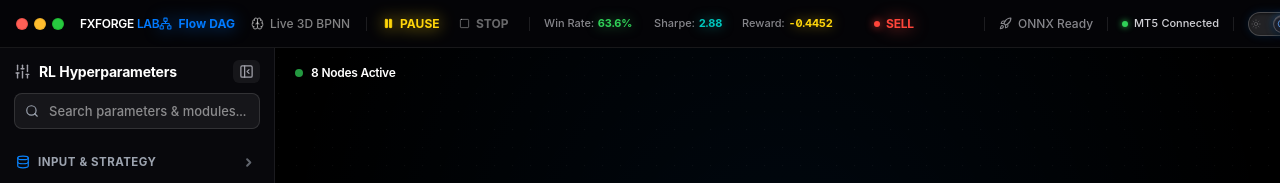
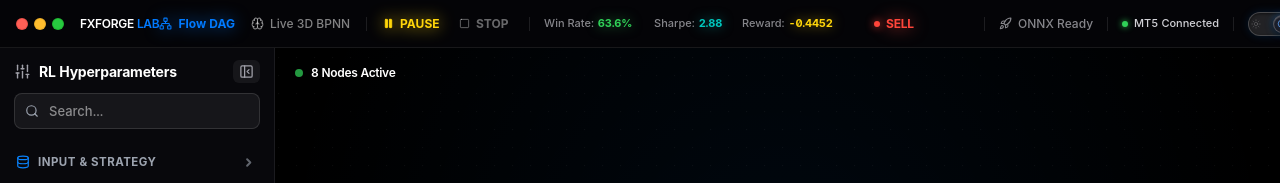
Before and after one commit to superman-owner/AI-RL-BPNN, a React (Vite) app: page / in a window 1280 px wide. Shown: the top 183 px of the page. Built offline with nearby package versions, Linux system fonts and the light colour scheme.

Commit message:
fix(sidebar): Simplify search placeholder to minimalist Apple 'Search...' to eliminate text truncation

```diff
--- a/src/components/Sidebar/NodePalette.tsx
+++ b/src/components/Sidebar/NodePalette.tsx
@@ -489,7 +489,7 @@ export const NodePalette: React.FC<NodePaletteProps> = ({
           <input
             value={query}
             onChange={(e) => setQuery(e.target.value)}
-            placeholder="Search parameters & modules..."
+            placeholder="Search..."
             style={{
               width: '100%',
               height: '36px',
```
